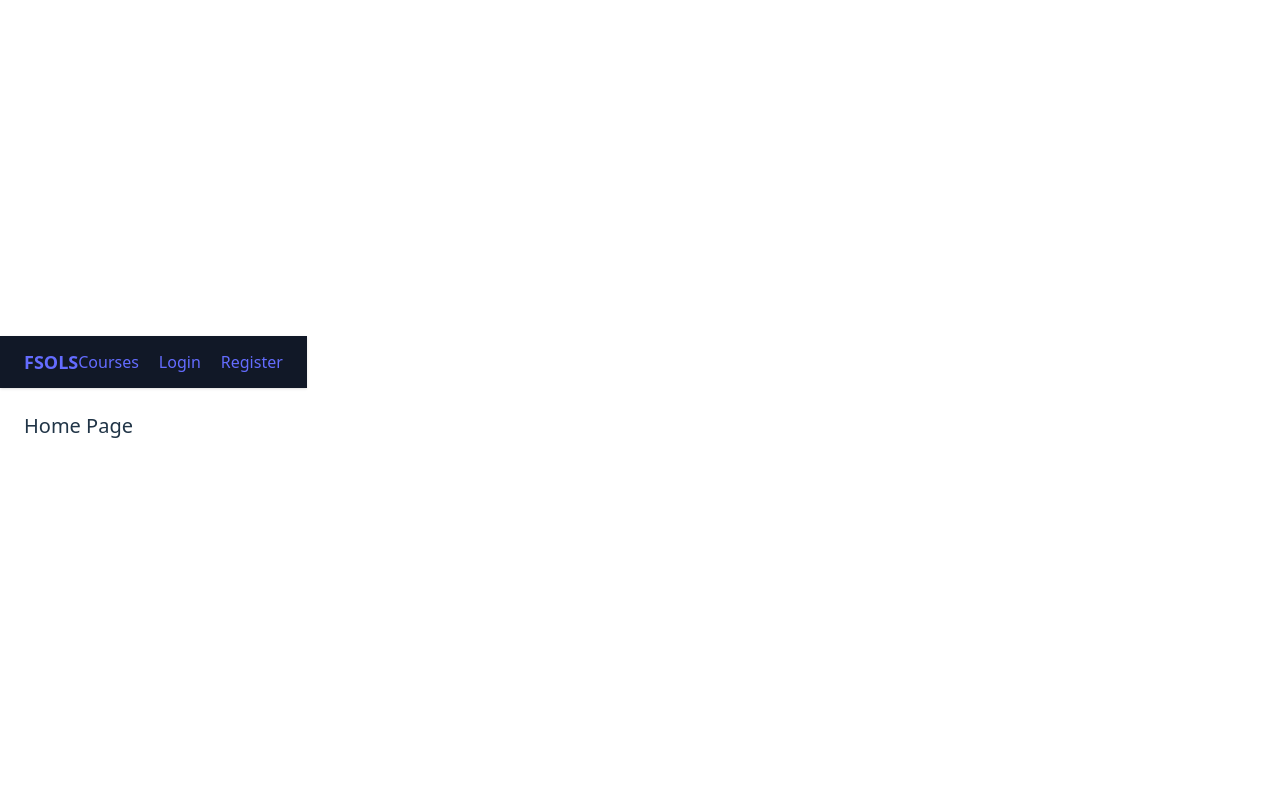
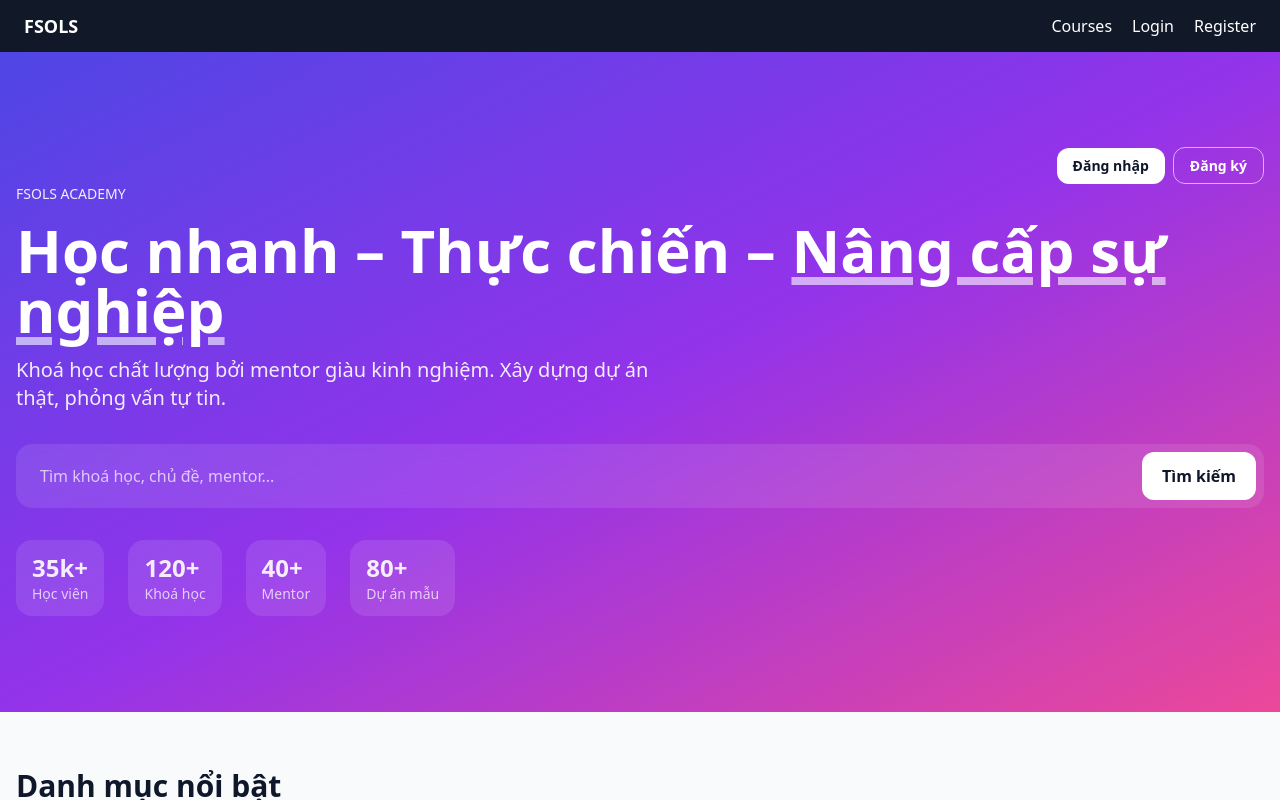
Before and after one commit to PhungNhatTan/FSOLS, a React (Vite) app in the folder client/: page / in a window 1280 px wide. Built offline with nearby package versions, Linux system fonts and the light colour scheme; no server answers.

Commit message:
feat(homepage):fix homepage

```diff
--- a/client/src/App.tsx
+++ b/client/src/App.tsx
@@ -1,35 +1,31 @@
-import { BrowserRouter, Routes, Route } from "react-router-dom";
+// src/App.tsx
+import { HashRouter as Router, Routes, Route } from "react-router-dom"; // đổi BrowserRouter -> HashRouter
+import Navbar from "./components/Navbar";
+import HomePage from "./pages/HomePage";
 import LoginPage from "./pages/LoginPage";
-import ExamPage from "./pages/ExamPage";
 import RegisterPage from "./pages/RegisterPage";
 import CoursePage from "./pages/CoursePage";
 import CourseDetailPage from "./pages/CourseDetailPage";
 import LessonPage from "./pages/LessonPage";
-import Navbar from "./components/Navbar";
+import ExamPage from "./pages/ExamPage";
 
 export default function App() {
   return (
-    <BrowserRouter>
+    <Router>
       <Navbar />
       <Routes>
-        {/* Home (placeholder) */}
-        <Route path="/" element={<h1 className="p-6 text-xl">Home Page</h1>} />
+        <Route path="/" element={<HomePage />} />
 
-        {/* Auth */}
         <Route path="/login" element={<LoginPage />} />
-        {<Route path="/register" element={<RegisterPage />} />}
+        <Route path="/register" element={<RegisterPage />} />
 
-        {/* Exam */}
         <Route path="/exam/:examId" element={<ExamPage />} />
-
-        {/* Course */}
         <Route path="/courses" element={<CoursePage />} />
         <Route path="/courses/:id" element={<CourseDetailPage />} />
         <Route path="/lesson/:id" element={<LessonPage />} />
 
-        {/* Catch-all (404) */}
         <Route path="*" element={<h1 className="p-6 text-red-500">404 Not Found</h1>} />
       </Routes>
-    </BrowserRouter>
+    </Router>
   );
 }
--- a/client/src/index.css
+++ b/client/src/index.css
@@ -2,71 +2,21 @@
 @tailwind components;
 @tailwind utilities;
 
-:root {
-  font-family: system-ui, Helvetica, Arial, sans-serif;
-  line-height: 1.5;
-  font-weight: 400;
-
-  color-scheme: light dark;
-  color: rgba(255, 255, 255, 0.87);
-  background-color: #242424;
-
-  font-synthesis: none;
-  text-rendering: optimizeLegibility;
-  -webkit-font-smoothing: antialiased;
-  -moz-osx-font-smoothing: grayscale;
-}
-
-a {
-  font-weight: 500;
-  color: #646cff;
-  text-decoration: inherit;
-}
-a:hover {
-  color: #535bf2;
+/* Global resets (phù hợp Tailwind) */
+html, body, #root {
+  width: 100%;
+  max-width: 100%;
+  height: 100%;
+  margin: 0;
+  padding: 0;
+  overflow-x: hidden;     /* khóa tràn ngang */
 }
 
 body {
-  margin: 0;
-  display: flex;
-  place-items: center;
-  min-width: 320px;
-  min-height: 100vh;
+  display: block;         /* GỠ body flex của Vite */
+  background: #ffffff;    /* nền sáng mặc định */
+  color: #0f172a;         /* slate-900 gần với Tailwind */
 }
 
-h1 {
-  font-size: 3.2em;
-  line-height: 1.1;
-}
-
-button {
-  border-radius: 8px;
-  border: 1px solid transparent;
-  padding: 0.6em 1.2em;
-  font-size: 1em;
-  font-weight: 500;
-  font-family: inherit;
-  background-color: #1a1a1a;
-  cursor: pointer;
-  transition: border-color 0.25s;
-}
-button:hover {
-  border-color: #646cff;
-}
-button:focus,
-button:focus-visible {
-  outline: 4px auto -webkit-focus-ring-color;
-}
-
-@media (prefers-color-scheme: light) {
-  :root {
-    color: #213547;
-    background-color: #ffffff;
-  }
-  a:hover {
-    color: #747bff;
-  }
-  button {
-    background-color: #f9f9f9;
-  }
-}
+/* Ảnh/video không tràn khung */
+img, video { max-width: 100%; height: auto; }
--- a/client/src/pages/HomePage.tsx
+++ b/client/src/pages/HomePage.tsx
@@ -1,8 +1,18 @@
+/* eslint-disable react-refresh/only-export-components */
 import React, { useEffect, useMemo, useState } from "react";
 
 // ======================================
-// HOMEPAGE —  (BE-ready)
+// HOMEPAGE — Free Courses + JWT Login (BE-ready)
+// Fixes:
+//  - ✅ Remove external useAuth import
+//  - ✅ Add JWT-ready login form
+//  - ✅ Fix ESLint: no-empty (add noop), no-explicit-any (remove),
+//  - ✅ Fix ESLint: react-refresh/only-export-components (disable at file top)
+//  - ✅ Keep/expand self tests without using Node's process any-cast
+// ======================================
 
+// ==========================
+// TYPES
 // ==========================
 export type Category = { id: number; name: string; slug: string; courseCount: number };
 export type CourseCard = {
@@ -125,24 +135,39 @@ export const buildHref = (path: string, mode: RoutingMode = ROUTING_MODE) => mod
 // ==========================
 // AUTH — JWT-ready shim (no external hook)
 // ==========================
-export type LiteUser = { id?: number | string; name?: string; email?: string } | null;
+export type LiteUser = { id?: number | string; name?: string | null; email?: string | null } | null;
 const USER_KEY = "fsols:user";
 const TOKEN_KEY = "fsols:token";
 
-export const buildAuthHeaders = (token?: string) => token ? ({ Authorization: `Bearer ${token}` }) : ({} as Record<string, string>);
+export const buildAuthHeaders = (token?: string) => token ? ({ Authorization: `Bearer ${token}` } as Record<string, string>) : ({} as Record<string, string>);
 
 function getStoredUser(): LiteUser {
-  try { return typeof localStorage === "undefined" ? null : (localStorage.getItem(USER_KEY) ? JSON.parse(localStorage.getItem(USER_KEY) as string) : null); } catch { return null; }
+  try {
+    if (typeof localStorage === "undefined") return null;
+    const raw = localStorage.getItem(USER_KEY);
+    return raw ? (JSON.parse(raw) as LiteUser) : null;
+  } catch {
+    /* noop */
+    return null;
+  }
 }
 function getStoredToken(): string | null {
-  try { return typeof localStorage === "undefined" ? null : (localStorage.getItem(TOKEN_KEY)); } catch { return null; }
+  try {
+    if (typeof localStorage === "undefined") return null;
+    return localStorage.getItem(TOKEN_KEY);
+  } catch {
+    /* noop */
+    return null;
+  }
 }
 function saveAuth(token: string | undefined, user: LiteUser) {
   try {
     if (typeof localStorage === "undefined") return;
     if (user) localStorage.setItem(USER_KEY, JSON.stringify(user)); else localStorage.removeItem(USER_KEY);
     if (token) localStorage.setItem(TOKEN_KEY, token); else localStorage.removeItem(TOKEN_KEY);
-  } catch {}
+  } catch {
+    /* noop */
+  }
 }
 
 // [BE] Expected API
@@ -153,7 +178,7 @@ function saveAuth(token: string | undefined, user: LiteUser) {
 
 type LoginPayload = { email: string; password: string };
 const authApi = {
-  async login(payload: LoginPayload): Promise<{ user: LiteUser; token?: string }>{
+  async login(payload: LoginPayload): Promise<{ user: LiteUser; token?: string }> {
     // Try real BE first
     try {
       const res = await fetch("/auth/login", {
@@ -163,15 +188,17 @@ const authApi = {
         body: JSON.stringify(payload),
       });
       if (res.ok) {
-        const data: any = await res.json().catch(() => ({}));
+        const data = (await res.json().catch(() => ({}))) as Partial<{ accessToken: string; user: LiteUser }>;
         return { user: data.user ?? { email: payload.email }, token: data.accessToken };
       }
-    } catch {}
+    } catch {
+      /* noop */
+    }
     // Demo fallback for local dev without BE
     return { user: { email: payload.email, name: payload.email.split("@")[0] }, token: "demo-token" };
   },
   async logout() {
-    try { await fetch("/auth/logout", { method: "POST", credentials: "include" }); } catch {}
+    try { await fetch("/auth/logout", { method: "POST", credentials: "include" }); } catch { /* noop */ }
   },
 };
 
@@ -181,11 +208,11 @@ function useAuthLite() {
   useEffect(() => { setUser(getStoredUser()); setToken(getStoredToken()); }, []);
 
   const login = async (payload: LoginPayload) => {
-    const { user, token } = await authApi.login(payload);
-    saveAuth(token, user);
-    setUser(user);
-    setToken(token ?? null);
-    return user;
+    const result = await authApi.login(payload);
+    saveAuth(result.token, result.user);
+    setUser(result.user);
+    setToken(result.token ?? null);
+    return result.user;
   };
   const logout = async () => {
     await authApi.logout();
@@ -196,6 +223,8 @@ function useAuthLite() {
   return { user, token, login, logout } as const;
 }
 
+const displayName = (u: LiteUser) => (u?.name ?? u?.email ?? "User");
+
 // ==========================
 // UTILS (stars)
 // ==========================
@@ -204,16 +233,16 @@ const starRow = (rating: number) => {
   const half = rating - full >= 0.5;
   const total = 5;
   const nodes: React.ReactNode[] = [];
-  for (let i = 0; i < full; i++) nodes.push(<span key={"f"+i}>★</span>);
+  for (let i = 0; i < full; i++) nodes.push(<span key={"f" + i}>★</span>);
   if (half) nodes.push(<span key="h">☆</span>);
-  for (let i = nodes.length; i < total; i++) nodes.push(<span key={"e"+i}>☆</span>);
+  for (let i = nodes.length; i < total; i++) nodes.push(<span key={"e" + i}>☆</span>);
   return <span className="text-yellow-500">{nodes}</span>;
 };
 
 // ==========================
 // ROUTER-AGNOSTIC LINK
 // ==========================
-function AnchorLink({ to, children, ...rest }: { to: string; children: React.ReactNode } & any) {
+function AnchorLink({ to, children, ...rest }: { to: string; children: React.ReactNode } & Record<string, unknown>) {
   return <a href={buildHref(to)} {...rest}>{children}</a>;
 }
 
@@ -243,15 +272,14 @@ export default function HomePage() {
   };
 
   return (
-    <div className="min-h-screen bg-slate-50">
+    <div className="min-h-screen bg-slate-50 overflow-x-hidden">
       {/* HERO */}
-      <section className="relative overflow-hidden">
-        <div className="absolute inset-0 bg-gradient-to-br from-indigo-600 via-purple-600 to-pink-500 opacity-90" />
-        <div className="relative z-10 max-w-7xl mx-auto px-4 py-24 text-white">
-          {/* [AUTH] khu vực auth */}
-          <div className="flex justify-end">
-            <AuthActions />
-          </div>
+
+      <section className="relative w-full overflow-hidden bg-gradient-to-br from-indigo-600 via-purple-600 to-pink-500">
+  <div className="relative z-10 max-w-7xl mx-auto px-4 py-24 text-white">
+    <div className="flex justify-end">
+      <AuthActions />
+    </div>
 
           <p className="text-sm uppercase tracking-widest/relaxed mb-4 opacity-90">FSOLS Academy</p>
           <h1 className="text-4xl md:text-6xl font-extrabold leading-tight">
@@ -538,8 +566,9 @@ function AuthActions() {
     try {
       await login({ email, password });
       setOpen(false); setEmail(""); setPassword("");
-    } catch (e: any) {
-      setErr(e?.message || "Đăng nhập thất bại");
+    } catch (e: unknown) {
+      const msg = e instanceof Error ? e.message : "Đăng nhập thất bại";
+      setErr(msg);
     } finally { setLoading(false); }
   };
 
@@ -551,8 +580,8 @@ function AuthActions() {
         {open && (
           <form onSubmit={onSubmit} className="absolute right-0 mt-2 w-72 rounded-2xl bg-white p-4 text-slate-900 shadow-xl">
             <div className="font-semibold mb-2">Đăng nhập</div>
-            <input value={email} onChange={(e)=>setEmail(e.target.value)} type="email" required placeholder="Email" className="w-full mb-2 px-3 py-2 rounded-lg border" />
-            <input value={password} onChange={(e)=>setPassword(e.target.value)} type="password" required placeholder="Mật khẩu" className="w-full mb-3 px-3 py-2 rounded-lg border" />
+            <input value={email} onChange={(e) => setEmail(e.target.value)} type="email" required placeholder="Email" className="w-full mb-2 px-3 py-2 rounded-lg border" />
+            <input value={password} onChange={(e) => setPassword(e.target.value)} type="password" required placeholder="Mật khẩu" className="w-full mb-3 px-3 py-2 rounded-lg border" />
             {err && <div className="text-sm text-red-600 mb-2">{err}</div>}
             <button disabled={loading} type="submit" className="w-full px-3 py-2 rounded-lg bg-indigo-600 text-white font-medium disabled:opacity-60">{loading ? "Đang đăng nhập..." : "Đăng nhập"}</button>
             <div className="mt-2 text-xs text-slate-500">*BE: /auth/login trả JWT (cookie hoặc body).</div>
@@ -564,9 +593,9 @@ function AuthActions() {
 
   return (
     <div className="flex items-center gap-3">
-      <div className="text-sm">Xin chào, <span className="font-semibold">{(user as any).name ?? (user as any).email ?? "User"}</span></div>
+      <div className="text-sm">Xin chào, <span className="font-semibold">{displayName(user)}</span></div>
       {token && <span title="JWT available" className="text-xs opacity-80">(JWT)</span>}
-      <button onClick={() => { logout(); window.location.href = buildHref("/"); }} className="px-3 py-2 rounded-xl border border-white/70 text-white text-sm hover:bg-white/10">Đăng xuất</button>
+      <button onClick={() => { void logout(); window.location.href = buildHref("/"); }} className="px-3 py-2 rounded-xl border border-white/70 text-white text-sm hover:bg-white/10">Đăng xuất</button>
     </div>
   );
 }
@@ -585,7 +614,7 @@ function Faq({ q, a }: { q: string; a: string }) {
 }
 
 // =====================
-// SELF-CHECKS for CI (keep old + add new)
+// SELF-CHECKS for CI (expanded)
 // =====================
 export const __selfTest = () => {
   const assert = (cond: boolean, msg: string) => { if (!cond) throw new Error(msg); };
@@ -600,12 +629,18 @@ export const __selfTest = () => {
   assert(pathHref === "/courses", "Path href wrong");
   // Auth helpers
   const hdr = buildAuthHeaders("token123");
-  assert((hdr as any).Authorization === "Bearer token123", "buildAuthHeaders should format Authorization header");
+  assert(hdr.Authorization === "Bearer token123", "buildAuthHeaders should format Authorization header");
+  // Display name helper
+  assert(displayName({ name: "A", email: "a@b.c" }) === "A", "displayName prefers name");
+  assert(displayName({ name: null, email: "a@b.c" }) === "a@b.c", "displayName falls back to email");
   // Data presence (free courses — durations must be positive)
   assert(FEATURED.every(c => c.durationHours > 0 && c.lessons > 0), "Featured durations/lessons must be > 0");
   return true;
 };
 
-if (typeof process !== "undefined" && (process as any).env && (process as any).env.NODE_ENV === "test") {
+// Avoid using Node types; gate tests via globalThis with a typed shape
+type NodeEnvShape = { process?: { env?: Record<string, string | undefined> } };
+const __env = (globalThis as NodeEnvShape).process?.env;
+if (__env?.NODE_ENV === "test") {
   __selfTest();
 }
```
